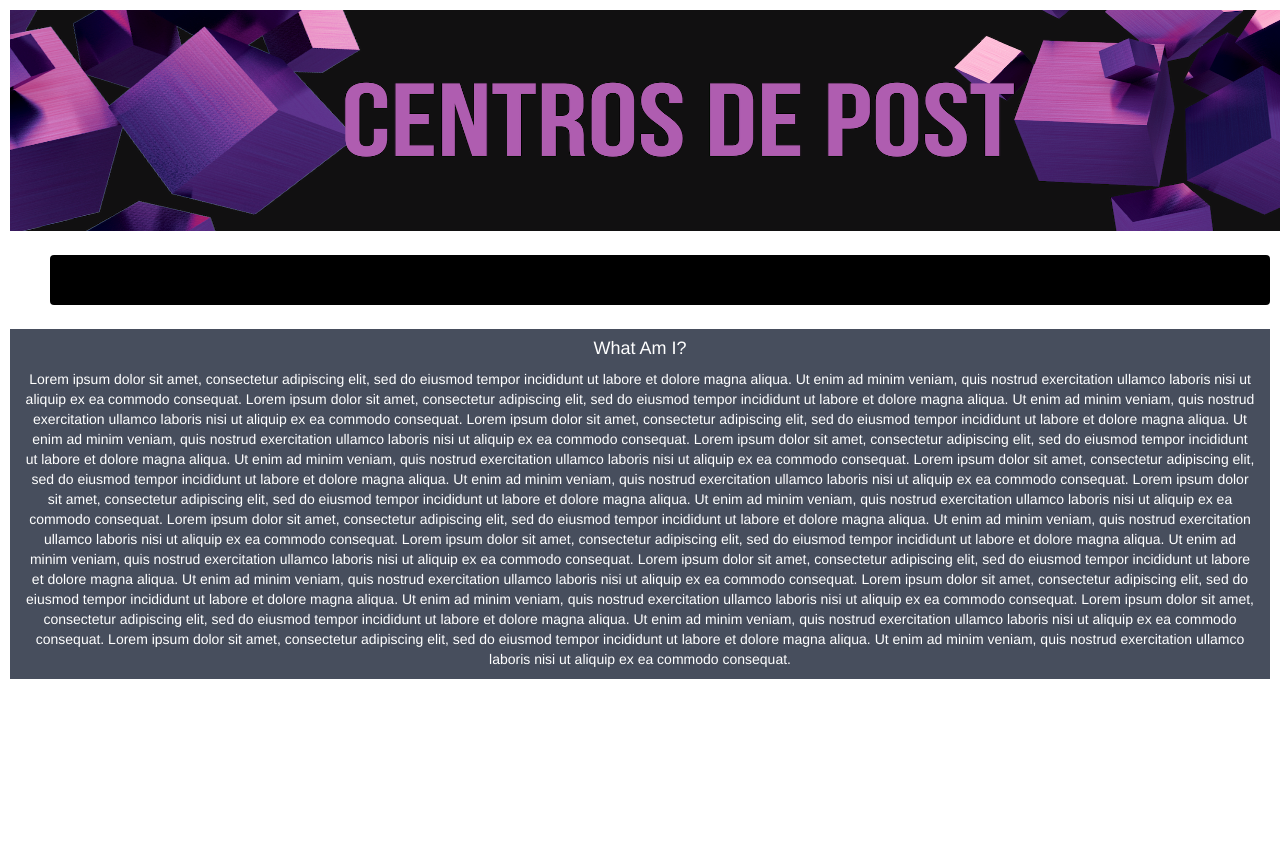
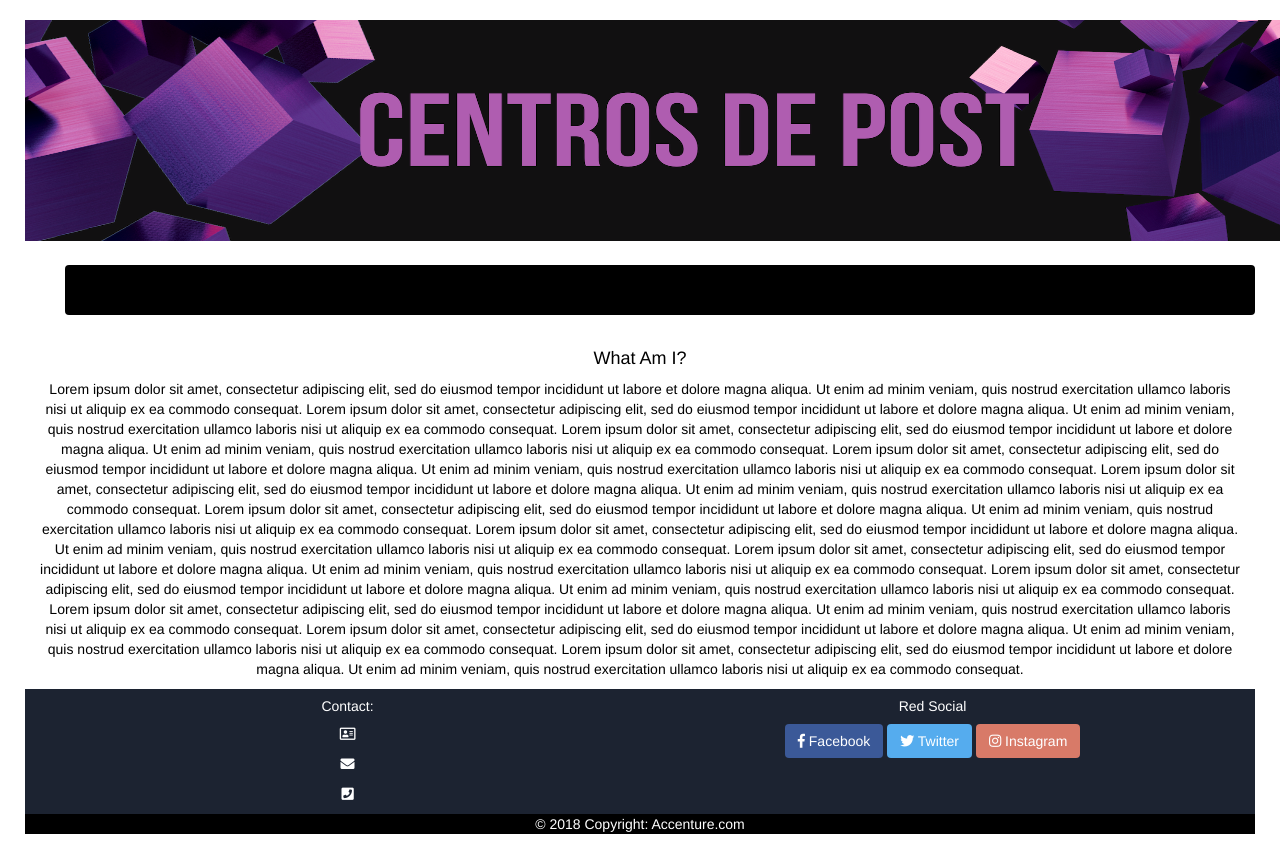
Before and after one commit to auryvaldes/AngularJs, a website: page app/index.html in a window 1280 px wide. Shown: the top 854 px of the page. Before the commit the page ends 800 px from the top, so only its background shows below. Drawn offline with nearby package versions, Linux system fonts and the light colour scheme; no server answers.

Commit message:
PageUdate

```diff
--- a/app/app.css
+++ b/app/app.css
@@ -68,6 +68,9 @@ h3 {
   text-align: center;
   width: 100%;
   color: black !important;
+}
+h5 {
+    color:white !important;
 }
 p {
   text-align: center;
@@ -141,7 +144,8 @@ a:hover {
 }
 
 .body-word{
-  color: white;
+  color: black;
+
 
 }
 .menuDropdown{
@@ -149,5 +153,26 @@ a:hover {
 }
 
 .customsFooter{
-  background-color: rgb(175, 93, 176)
+  background-color: rgb(28, 35, 49);
 }
+.footer-copy{
+  color: white;
+}
+.contenido-customs{
+  color: white !important;
+}
+.footer-copyright{
+  background-color: black;
+}
+.btn-fb{
+  color: white;
+  background-color: #3B5998;
+}
+.btn-tw{
+  color: white;
+  background-color: #55ACEE;
+}
+.btn-ins{
+  color: white;
+  background-color: #D87A68;
+}
--- a/app/controllers/footer/footerView.html
+++ b/app/controllers/footer/footerView.html
@@ -1,7 +1,50 @@
-  <!-- footer  -->
-  <footer class="customsFooter">
-        <p>{{footerList.name}}</p>
-        <p>{{footerList.correo}}</p>
-        <p>{{footerList.anio}}</p>
-      </footer>
-    <!-- footer-end -->
+<!-- Footer -->
+<footer class="page-footer font-small teal pt-4 footer customsFooter">
+
+  <!-- Footer Text -->
+  <div class="container text-center text-md-left">
+
+    <!-- Grid row -->
+    <div class="row">
+
+      <!-- Grid column -->
+      <div class="col-md-6 mb-md-0 mb-3">
+
+        <!-- Content -->
+        <h5 class="font-weight-bold">Contact:</h5>
+        <p class="contenido-customs">
+          <i class="far fa-address-card"></i> {{footerList.name}}</p>
+        <p class="contenido-customs">
+          <i class="fas fa-envelope"></i> {{footerList.correo}}</p>
+        <p class="contenido-customs">
+          <i class="fas fa-phone-square"></i> {{footerList.tlf}}</p>
+
+      </div>
+
+
+      <!-- Grid column -->
+      <div class="col-md-6 mb-md-0 mb-3">
+
+        <!-- Content -->
+        <h5 class="font-weight-bold">Red Social</h5>
+        <!-- Facebook -->
+        <button type="button" class="btn btn-fb"><i class="fab fa-facebook-f pr-1"></i> Facebook</button>
+        <!-- Twitter -->
+        <button type="button" class="btn btn-tw"><i class="fab fa-twitter pr-1"></i> Twitter</button>
+        <!-- Instagram -->
+        <button type="button" class="btn btn-ins"><i class="fab fa-instagram pr-1"></i> Instagram</button>
+
+      </div>
+
+    </div>
+
+  </div>
+
+  <!-- Copyright -->
+  <div class="footer-copyright text-center py-3 footer-copy">© 2018 Copyright:
+    <a href="#"> Accenture.com</a>
+  </div>
+  <!-- Copyright -->
+
+</footer>
+<!-- Footer -->
--- a/app/controllers/home/homeView.html
+++ b/app/controllers/home/homeView.html
@@ -25,7 +25,7 @@
 <!-- bodyPortal -->
 <body>
   <!-- Second Container -->
-  <div class="container-fluid bg-2 text-center">
+  <div class="container-fluid text-center body-customs">
     <h4 class="margin body-word">What Am I?</h4>
     <p class="body-word">
       Lorem ipsum dolor sit amet, consectetur adipiscing elit, sed do eiusmod
--- a/app/index.html
+++ b/app/index.html
@@ -5,8 +5,9 @@
 <!-- [if gt IE 8]><! -->
 <html lang="en" ng-app="myApp" class="no-js">
 <!-- <![endif] -->
+
 <head>
-    <meta charset="utf-8" />
+  <meta charset="utf-8"/>
   <!-- para sacar # de la url-->
   <base href="/">
 
@@ -15,17 +16,16 @@
   <meta name="description" content="" />
   <meta name="viewport" content="width=device-width, initial-scale=1" />
   <link rel="icon" type="image/x-icon" href="favicon.ico">
+
+  <!-- Add icon library -->
+  <link rel="stylesheet" href="https://cdnjs.cloudflare.com/ajax/libs/font-awesome/4.7.0/css/font-awesome.min.css">
+
   <!-- Import Styles -->
-    <link
-      rel="stylesheet"
-      href="assets/lib/html5-boilerplate/dist/css/normalize.css"
-    />
-    <link rel="stylesheet" href="https://use.fontawesome.com/releases/v5.6.0/css/all.css" integrity="sha384-aOkxzJ5uQz7WBObEZcHvV5JvRW3TUc2rNPA7pe3AwnsUohiw1Vj2Rgx2KSOkF5+h" crossorigin="anonymous">
-    <link
-      rel="stylesheet"
-      href="assets/lib/html5-boilerplate/dist/css/main.css"
-    />
-    <link rel="stylesheet" href="app.css" />
+  <link rel="stylesheet" href="assets/lib/html5-boilerplate/dist/css/normalize.css" />
+  <link rel="stylesheet" href="https://use.fontawesome.com/releases/v5.6.3/css/all.css" integrity="sha384-UHRtZLI+pbxtHCWp1t77Bi1L4ZtiqrqD80Kn4Z8NTSRyMA2Fd33n5dQ8lWUE00s/" crossorigin="anonymous">
+
+  <link rel="stylesheet" href="assets/lib/html5-boilerplate/dist/css/main.css" />
+  <link rel="stylesheet" href="app.css"/>
   <!-- <link rel="stylesheet" href="app.less" /> -->
   <!-- Import Bootstrap and Jquery -->
   <link rel="stylesheet" href="https://maxcdn.bootstrapcdn.com/bootstrap/3.3.7/css/bootstrap.min.css">
@@ -35,11 +35,11 @@
     <script src="assets/lib/bootstrap/dist/js/bootstrap.min.js"></script>
     <link
       rel="stylesheet"
-      href="assets/lib/bootstrap/dist/css/bootstrap.min.css"
-    />
+      href="assets/lib/bootstrap/dist/css/bootstrap.min.css"-->
+
   </head>
   <body>
-    <div class="container container-body">-->
+    <div class="container container-body">
 
   <!--[if lt IE 7]>
         <p class="browsehappy">
@@ -88,4 +88,5 @@
   <script src="controllers/bootstrapCommentsList/bootstrapCommentsListController.js"></script>
   </body>
   </body>
+
 </html>
```
Also changed, not shown: app/controllers/bootstrapComments/bootstrapCommentsView.html (+6 -1 lines), app/controllers/bootstrapCommentsList/bootstrapCommentsListView.html (+6 -0 lines), app/controllers/bootstrapPosts/bootstrapPostsView.html (+5 -0 lines). Lines whose indentation alone changed are shown as unchanged.
